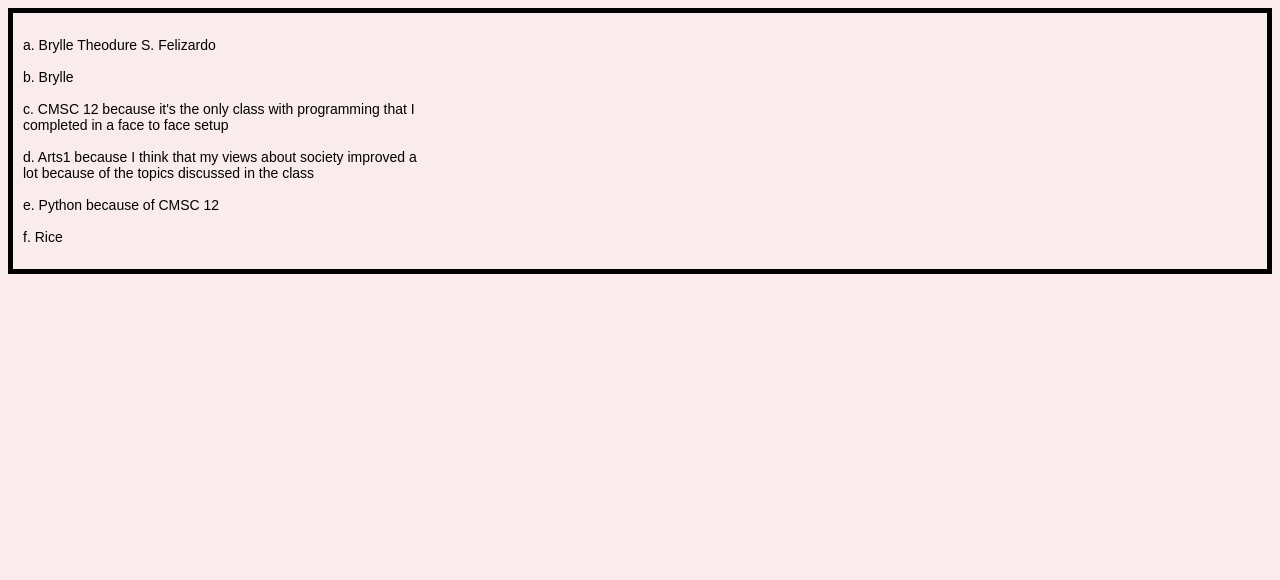
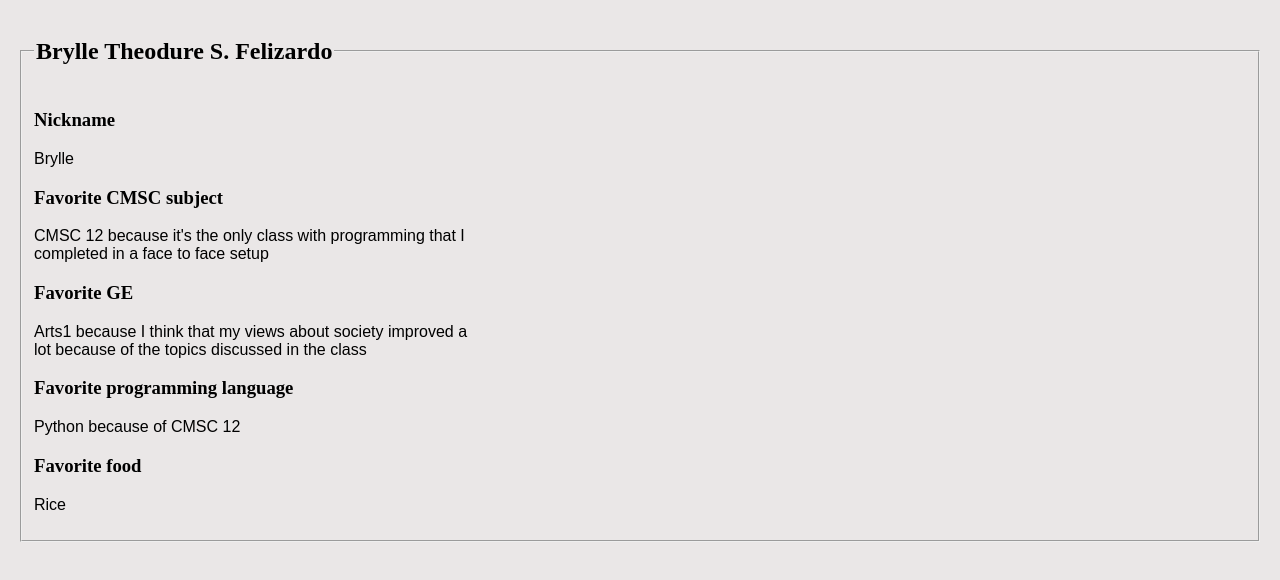
Before and after one commit to bsfelizardo/bsfelizardo.github.io, a plain HTML site: page exer1.html in a window 1280 px wide. Drawn offline with Linux system fonts and the light colour scheme.

Commit message:
1. Changed layout and backgorund color

```diff
--- a/exer1.css
+++ b/exer1.css
@@ -1,9 +1,8 @@
 body{
-	background-color: #FAECEC;
-	border: 5px solid black;
+	background-color: #EAE7E7;
 	padding: 10px;
 }
 p{
-	font-size: 14px;
+	font-size: 16px;
 	font-family: Arial;
 }
--- a/exer1.html
+++ b/exer1.html
@@ -5,15 +5,20 @@
 		<link rel="stylesheet" type="text/css" href="exer1.css">
 	</head>
 	<body>
-		<p>
-		a. Brylle Theodure S. Felizardo<br/><br/>
-		b. Brylle<br/><br/>
-		c. CMSC 12 because it's the only class with programming that I<br/>
-		completed in a face to face setup<br/><br/>
-		d. Arts1 because I think that my views about society improved a<br/>
-		lot because of the topics discussed in the class<br/><br/>
-		e. Python because of CMSC 12<br/><br/>
-		f. Rice<br/>
-		</p>
+		<fieldset>
+			<legend><h2><strong>Brylle Theodure S. Felizardo</strong></h2></legend>
+			<h3>Nickname</h3>
+			<p>Brylle</p>
+			<h3>Favorite CMSC subject</h3>
+			<p>CMSC 12 because it's the only class with programming that I<br/>
+			completed in a face to face setup</p>
+			<h3>Favorite GE</h3>
+			<p>Arts1 because I think that my views about society improved a<br/>
+			lot because of the topics discussed in the class</p>
+			<h3>Favorite programming language</h3>
+			<p>Python because of CMSC 12</p>
+			<h3>Favorite food</h3>
+			<p>Rice</p>
+		</fieldset>
 	</body>
 </html>
```
